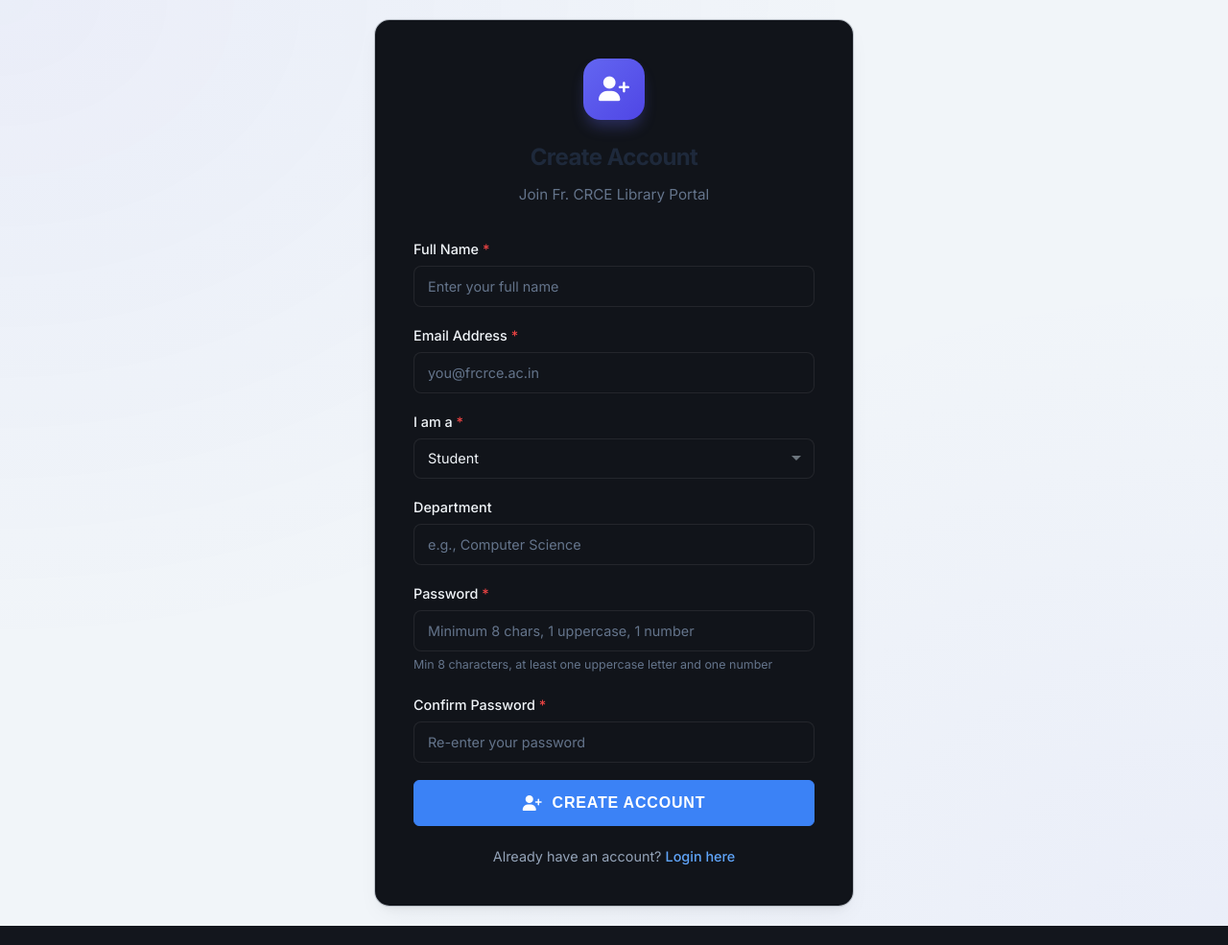
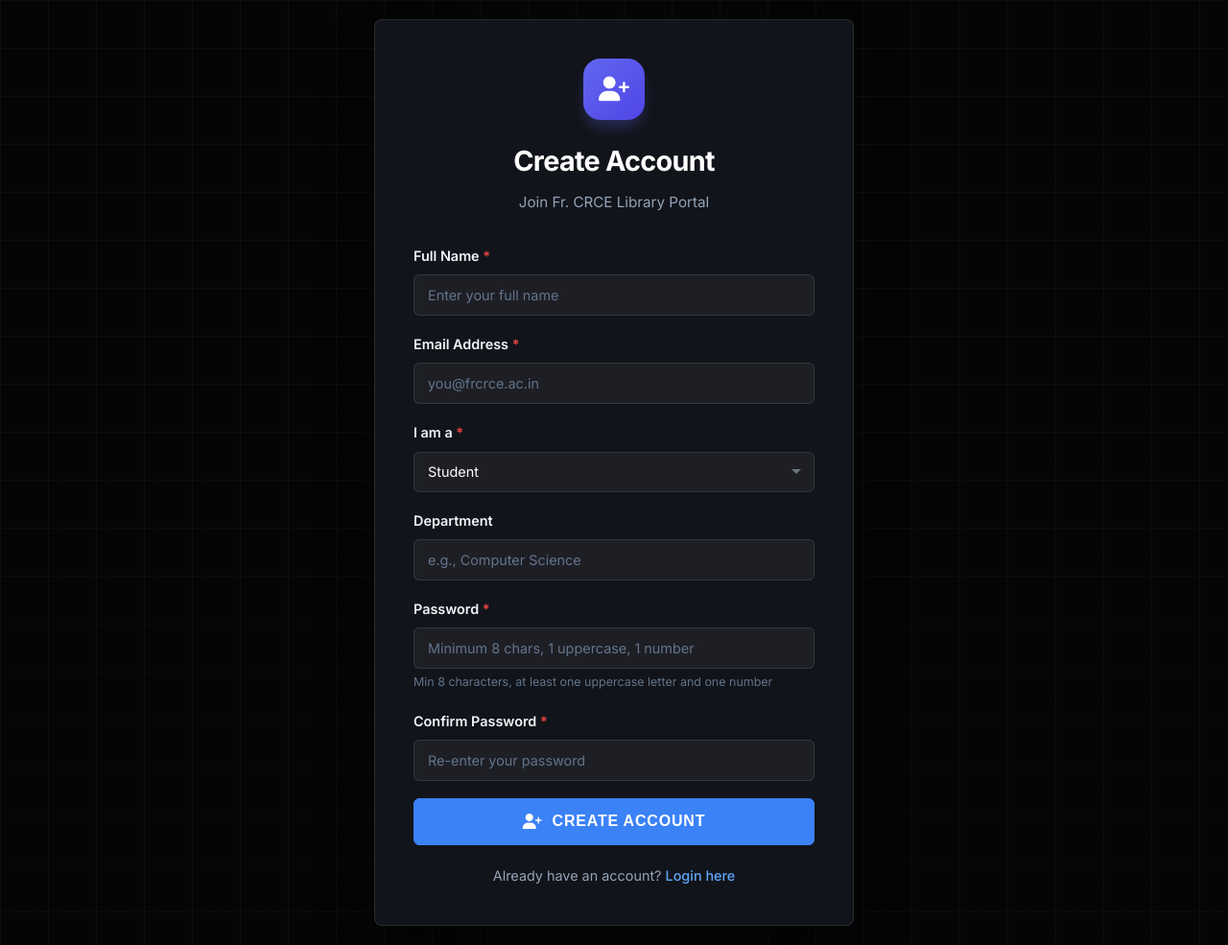
Before and after one commit to MacBrass/Library_Management_System, a PHP site: page /library-system/auth/register.php in a window 1280 px wide. Shown: the whole page at 96% size. Run offline with PHP 8.4, Linux system fonts and the light colour scheme.

Commit message:
Fix Auth contrast: Headings, Labels, and Inputs now highly visible

```diff
--- a/assets/css/style.css
+++ b/assets/css/style.css
@@ -523,10 +523,10 @@ img {
 
 .form-group label {
     display: block;
-    font-weight: 500;
+    margin-bottom: 8px;
     font-size: 0.9rem;
-    color: var(--text-primary);
-    margin-bottom: 6px;
+    font-weight: 600;
+    color: #f1f5f9; /* Brightened globally */
 }
 
 .form-group label .required {
@@ -536,23 +536,23 @@ img {
 .form-control {
     width: 100%;
     padding: 10px 14px;
-    border: 1.5px solid var(--border-color);
-    border-radius: var(--radius-sm);
+    border: 1px solid rgba(255, 255, 255, 0.1);
+    border-radius: 6px;
     font-family: inherit;
     font-size: 0.9rem;
-    color: var(--text-primary);
-    background: var(--bg-card);
+    color: #ffffff; /* Bright text */
+    background: rgba(255, 255, 255, 0.05);
     transition: var(--transition);
     outline: none;
 }
 
 .form-control:focus {
-    border-color: var(--accent);
-    box-shadow: 0 0 0 3px rgba(52, 152, 219, 0.15);
+    border-color: #60a5fa;
+    background: rgba(255, 255, 255, 0.08);
 }
 
 .form-control::placeholder {
-    color: var(--text-muted);
+    color: #64748b; /* Brighter placeholder */
 }
 
 select.form-control {
@@ -926,22 +926,21 @@ textarea.form-control {
     display: flex;
     align-items: center;
     justify-content: center;
-    background-color: #f1f5f9;
+    background-color: #050505;
     background-image:
-        radial-gradient(at 0% 0%, rgba(99, 102, 241, 0.05) 0px, transparent 50%),
-        radial-gradient(at 100% 100%, rgba(99, 102, 241, 0.05) 0px, transparent 50%);
+        linear-gradient(rgba(96, 165, 250, 0.05) 1px, transparent 1px),
+        linear-gradient(90deg, rgba(96, 165, 250, 0.05) 1px, transparent 1px);
+    background-size: 50px 50px;
     padding: 20px;
 }
 
 .auth-card {
     width: 100%;
     max-width: 440px;
-    background: var(--bg-card);
-    border-radius: var(--radius-md);
-    box-shadow:
-        0 10px 25px -5px rgba(0, 0, 0, 0.05),
-        0 8px 10px -6px rgba(0, 0, 0, 0.05);
-    border: 1px solid rgba(226, 232, 240, 0.8);
+    background: #11141a;
+    border-radius: 8px; /* Consistent sharp corners */
+    box-shadow: 0 25px 50px -12px rgba(0, 0, 0, 0.5);
+    border: 1px solid rgba(255, 255, 255, 0.1);
     padding: 40px;
     animation: fadeInUp 0.5s cubic-bezier(0.16, 1, 0.3, 1);
 }
@@ -971,16 +970,16 @@ textarea.form-control {
 }
 
 .auth-header h1 {
-    font-size: 1.5rem;
+    font-size: 1.8rem;
     font-weight: 700;
-    color: #1e293b;
+    color: #ffffff;
     margin-bottom: 8px;
     letter-spacing: -0.025em;
 }
 
 .auth-header p {
     font-size: 0.95rem;
-    color: #64748b;
+    color: #94a3b8;
 }
 
 .auth-form .form-group {
```
